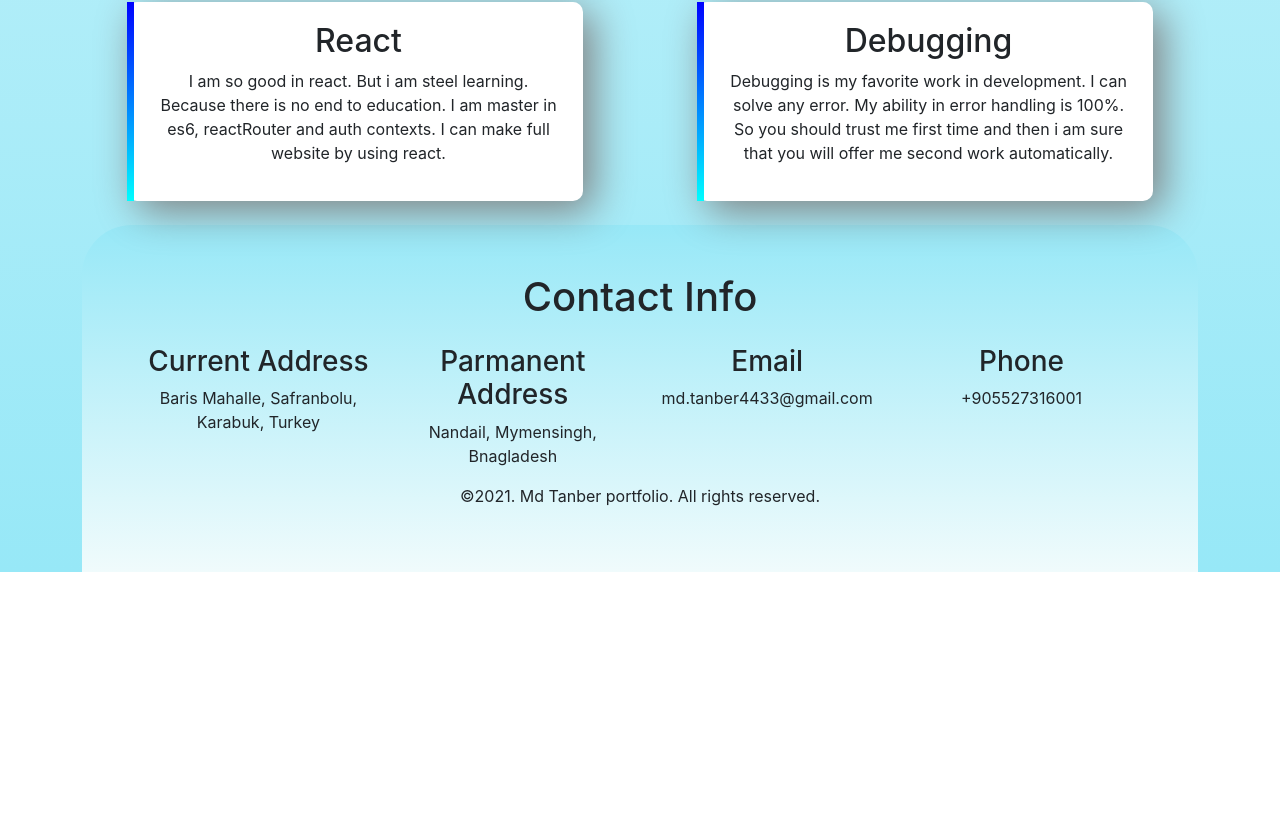
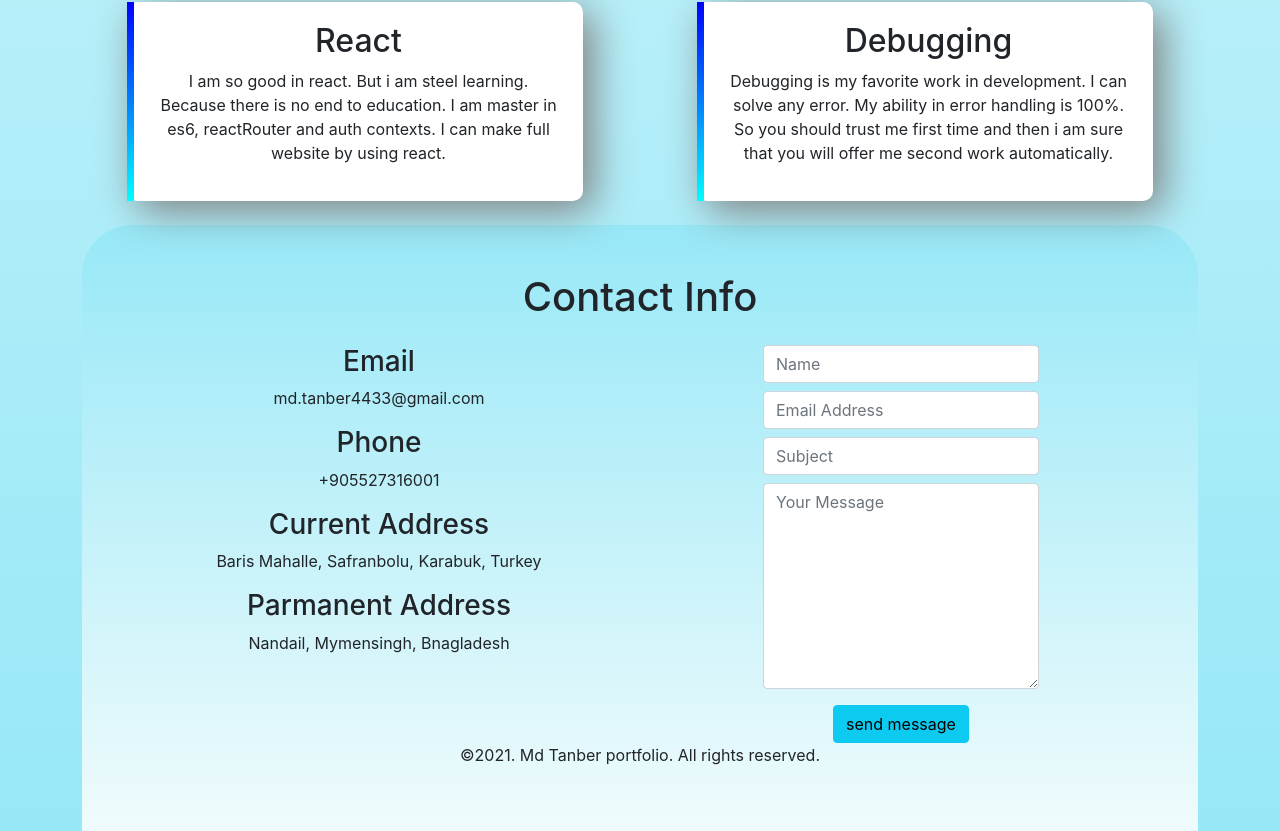
Before and after one commit to STRTANBERAHMED/myportfolio2, a React (Create React App) app: page / in a window 1280 px wide. Shown: the part 1522-2353 px from the top of the page. Before the commit the page ends 2094 px from the top, so only its background shows below. Built offline with nearby package versions, Linux system fonts and the light colour scheme.

Commit message:
footer updated

```diff
--- a/src/components/ContactForm/ContactForm.js
+++ b/src/components/ContactForm/ContactForm.js
@@ -24,19 +24,27 @@ const ContactForm = () => {
                 <form onSubmit={sendEmail}>
                     <div className="row pt-5 mx-auto">
                         <div className="col-8 form-group mx-auto">
-                            <input type="text" className="form-control" placeholder="Name" name="name" />
+                            <input type="text" className="form-control" placeholder="Name" name="name"
+                                required
+                            />
                         </div>
                         <div className="col-8 pt-2 form-group mx-auto">
-                            <input type="email" className="form-control" placeholder="Email Address" name="email" />
+                            <input type="email" className="form-control" placeholder="Email Address" name="email"
+                                required
+                            />
                         </div>
                         <div className="col-8 pt-2 form-group mx-auto">
-                            <input type="text" className="form-control" placeholder="Subject" name="subject" />
+                            <input type="text" className="form-control" placeholder="Subject" name="subject"
+                                required
+                            />
                         </div>
                         <div className="col-8 pt-2 form-group mx-auto">
                             <textarea className="form-control"
                                 cols="30"
                                 rows="8"
-                                placeholder="Your Message" name="message" />
+                                placeholder="Your Message" name="message"
+                                required
+                            />
                         </div>
                         <div className="col-8 pt-3 mx-auto">
                             <input type="submit" className="btn btn-info" value="send message" />
--- a/src/components/Footer/Footer.js
+++ b/src/components/Footer/Footer.js
@@ -1,27 +1,68 @@
 import React from 'react';
+import emailjs from 'emailjs-com';
 import './Footer.css';
 
 const Footer = () => {
+
+    const sendEmail = (e) => {
+        e.preventDefault();
+
+        emailjs.sendForm('gmail', 'template_97e6o1k', e.target, 'user_aPUqjbrWYbXRwQnxGCYu1')
+            .then((result) => {
+                console.log(result.text);
+            }, (error) => {
+                console.log(error.text);
+            });
+        e.target.reset()
+    };
+
     return (
         <div className="footer p-5 text-dark">
             <h1>Contact Info</h1>
             <div className="d-flex justify-content-center mt-4">
                 <div className="row">
-                    <div className="col-md-3">
+                    <div className="col-md-6">
+                        <h3>Email</h3>
+                        <p>md.tanber4433@gmail.com</p>
+                        <h3>Phone</h3>
+                        <p>+905527316001</p>
                         <h3>Current Address</h3>
                         <p>Baris Mahalle, Safranbolu, Karabuk, Turkey</p>
-                    </div>
-                    <div className="col-md-3">
                         <h3>Parmanent Address</h3>
                         <p>Nandail, Mymensingh, Bnagladesh</p>
                     </div>
-                    <div className="col-md-3">
-                        <h3>Email</h3>
-                        <p>md.tanber4433@gmail.com</p>
-                    </div>
-                    <div className="col-md-3">
-                        <h3>Phone</h3>
-                        <p>+905527316001</p>
+                    <div className="col-md-6">
+                        <div className="container">
+                            <form onSubmit={sendEmail}>
+                                <div className="row  mx-auto">
+                                    <div className="col-8 form-group mx-auto">
+                                        <input type="text" className="form-control" placeholder="Name" name="name"
+                                            required
+                                        />
+                                    </div>
+                                    <div className="col-8 pt-2 form-group mx-auto">
+                                        <input type="email" className="form-control" placeholder="Email Address" name="email"
+                                            required />
+                                    </div>
+                                    <div className="col-8 pt-2 form-group mx-auto">
+                                        <input type="text" className="form-control" placeholder="Subject" name="subject"
+                                            required
+                                        />
+                                    </div>
+                                    <div className="col-8 pt-2 form-group mx-auto">
+                                        <textarea className="form-control"
+                                            cols="30"
+                                            rows="8"
+                                            placeholder="Your Message" name="message"
+                                            required
+                                        />
+                                    </div>
+                                    <div className="col-8 pt-3 mx-auto">
+                                        <input type="submit" className="btn btn-info" value="send message" />
+                                    </div>
+                                </div>
+                            </form>
+                        </div>
                     </div>
                 </div>
             </div>
```
